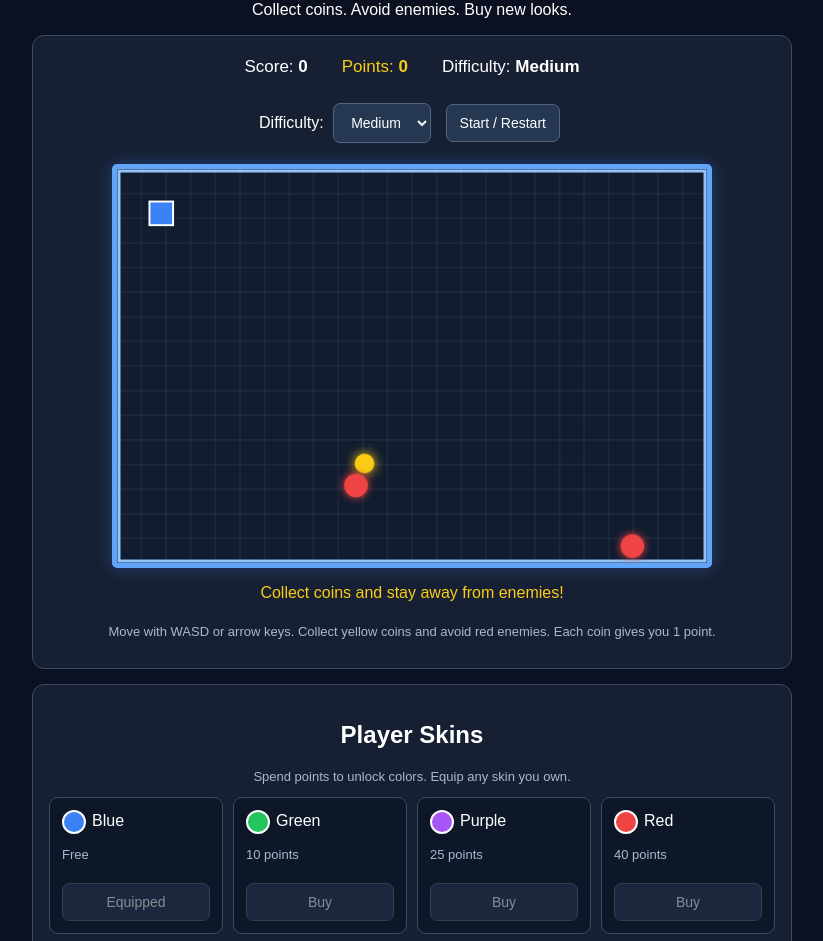
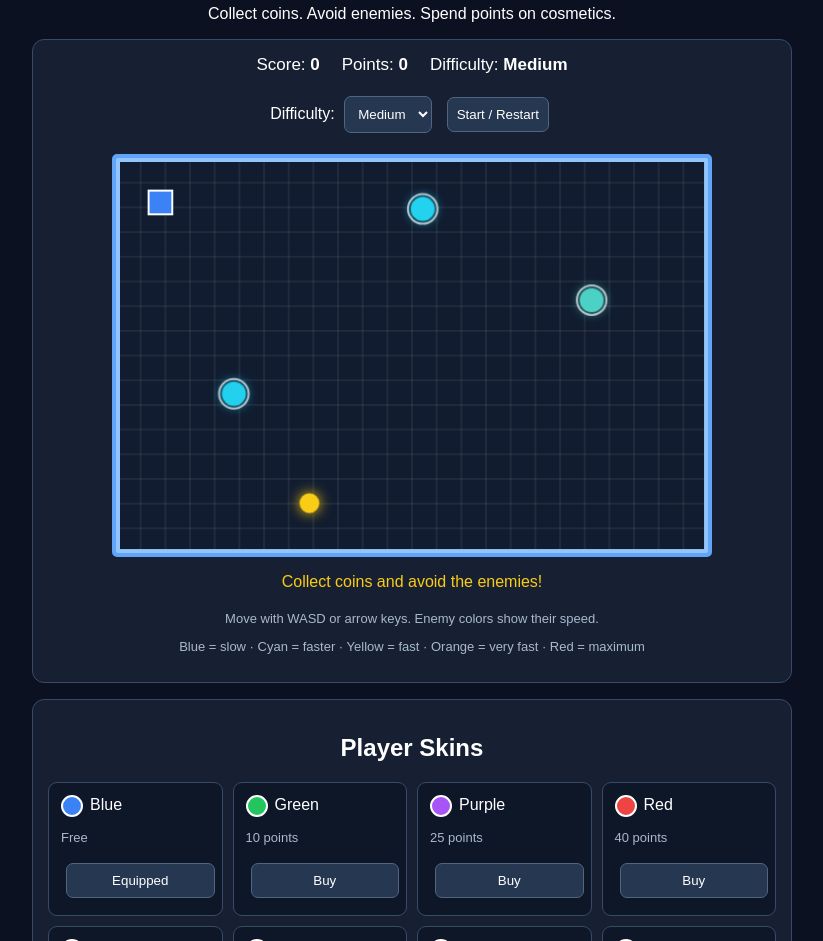
Before and after one commit to xbc1000/opinlypot, a plain HTML site: page index.html in a window 1280 px wide. Shown: the part 93-1034 px from the top of the page, without its empty margins (228-1051 px from the left). Drawn offline with Linux system fonts and the light colour scheme.

Commit message:
Update index.html for game enhancements
Refactor HTML structure and improve game settings.

```diff
--- a/index.html
+++ b/index.html
@@ -2,111 +2,41 @@
 <html lang="en">
 <head>
 <meta charset="UTF-8">
-<meta name="viewport" content="width=device-width, initial-scale=1.0">
+<meta name="viewport" content="width=device-width, initial-scale=1">
 <title>Coin Collector</title>
-
 <style>
-* { box-sizing: border-box; }
-
-body {
-  margin: 0;
-  padding: 20px;
-  background: #0b1120;
-  color: white;
-  font-family: Arial, sans-serif;
-  text-align: center;
-}
-
-h1 { color: #60a5fa; margin-bottom: 8px; }
-
-.panel {
-  max-width: 760px;
-  margin: 15px auto;
-  padding: 16px;
-  background: #172033;
-  border: 1px solid #374b69;
-  border-radius: 12px;
-}
-
-.stats {
-  display: flex;
-  justify-content: center;
-  gap: 24px;
-  flex-wrap: wrap;
-  font-size: 17px;
-}
-
-.stat { margin: 5px; }
-.gold { color: #facc15; }
-.green { color: #4ade80; }
-
-canvas {
-  display: block;
-  width: 100%;
-  max-width: 600px;
-  height: auto;
-  margin: 15px auto;
-  border: 5px solid #60a5fa;
-  border-radius: 5px;
-  box-shadow: 0 0 18px #3b82f655;
-  touch-action: none;
-}
-
-button, select {
-  padding: 10px 13px;
-  margin: 5px;
-  border: 1px solid #526580;
-  border-radius: 7px;
-  background: #263751;
-  color: white;
-  font-size: 14px;
-  cursor: pointer;
-}
-
-button:hover { background: #36547a; }
-button:disabled { opacity: .5; cursor: not-allowed; }
-
-.shop-grid {
-  display: grid;
-  grid-template-columns: repeat(auto-fit, minmax(155px, 1fr));
-  gap: 10px;
-  text-align: left;
-}
-
-.item {
-  background: #0e1728;
-  border: 1px solid #374b69;
-  padding: 12px;
-  border-radius: 9px;
-}
-
-.swatch {
-  width: 24px;
-  height: 24px;
-  display: inline-block;
-  border-radius: 50%;
-  vertical-align: middle;
-  border: 2px solid white;
-  margin-right: 6px;
-}
-
-.item button { width: 100%; margin: 8px 0 0; }
-#message { min-height: 24px; color: #facc15; }
-.small { color: #a9b8ce; font-size: 13px; }
-
+*{box-sizing:border-box}
+body{margin:0;padding:18px;background:#0b1120;color:white;font-family:Arial;text-align:center}
+h1{color:#60a5fa}
+.panel{max-width:760px;margin:16px auto;padding:15px;background:#172033;border:1px solid #374b69;border-radius:12px}
+.stats{display:flex;justify-content:center;gap:22px;flex-wrap:wrap;font-size:17px}
+select,input,button{padding:9px;margin:5px;border-radius:7px;border:1px solid #526580;background:#263751;color:white}
+button{cursor:pointer}
+button:hover{background:#36547a}
+canvas{display:block;width:100%;max-width:600px;height:auto;margin:15px auto;border:4px solid #60a5fa;border-radius:5px;touch-action:none}
+.settings{display:grid;grid-template-columns:repeat(auto-fit,minmax(180px,1fr));gap:12px;text-align:left}
+.setting{background:#0e1728;padding:10px;border-radius:8px}
+.setting label{display:block;font-size:13px;color:#cbd5e1}
+.setting input{width:100%;margin:7px 0 0}
+.setting output{color:#facc15}
+.shop{display:grid;grid-template-columns:repeat(auto-fit,minmax(145px,1fr));gap:10px;text-align:left}
+.item{background:#0e1728;border:1px solid #374b69;padding:12px;border-radius:9px}
+.item button{width:100%}
+.swatch{display:inline-block;width:22px;height:22px;border:2px solid white;border-radius:50%;vertical-align:middle;margin-right:7px}
+.small{font-size:13px;color:#a9b8ce}
+#message{min-height:22px;color:#facc15}
+.hidden{display:none}
 </style>
 </head>
-
 <body>
-
 <h1>COIN COLLECTOR</h1>
-<p>Collect coins. Avoid enemies. Buy new looks.</p>
+<p>Collect coins. Avoid enemies. Spend points on cosmetics.</p>
 
 <div class="panel">
  <div class="stats">
-    <div class="stat">Score: <b id="score">0</b></div>
-    <div class="stat gold">Points: <b id="wallet">0</b></div>
-    <div class="stat">Difficulty: <b id="difficultyLabel">Medium</b></div>
+  <span>Score: <b id="score">0</b></span>
+  <span>Points: <b id="wallet">0</b></span>
+  <span>Difficulty: <b id="modeLabel">Medium</b></span>
  </div>
 
  <p>
@@ -115,354 +45,318 @@ button:disabled { opacity: .5; cursor: not-allowed; }
    <option value="easy">Easy</option>
    <option value="medium" selected>Medium</option>
    <option value="hard">Hard</option>
+   <option value="custom">Custom</option>
   </select>
-    <button onclick="startGame()">Start / Restart</button>
+  <button id="start">Start / Restart</button>
  </p>
 
+ <div id="customSettings" class="settings hidden">
+  <div class="setting">
+   <label>Number of enemies</label>
+   <input id="enemyCount" type="number" min="1" max="15" value="3">
+  </div>
+  <div class="setting">
+   <label>Player speed</label>
+   <input id="playerSpeed" type="number" min="1" max="8" step=".5" value="3.5">
+  </div>
+  <div class="setting">
+   <label>Enemy starting speed</label>
+   <input id="enemyStart" type="number" min=".5" max="12" step=".5" value="2">
+  </div>
+  <div class="setting">
+   <label>Enemy maximum speed</label>
+   <input id="enemyMax" type="number" min="1" max="20" step=".5" value="8">
+  </div>
+  <div class="setting">
+   <label>Acceleration per coin</label>
+   <input id="acceleration" type="number" min="0" max="1" step=".005" value=".035">
+  </div>
+  <div class="setting">
+   <label>Coin value</label>
+   <input id="coinValue" type="number" min="1" max="10" value="1">
+  </div>
+ </div>
+
  <canvas id="game" width="600" height="400"></canvas>
-  <p id="message">Press Start to play.</p>
-  <p class="small">
-    Move with WASD or arrow keys. Collect yellow coins and avoid red enemies.
-    Each coin gives you 1 point.
-  </p>
+ <p id="message">Collect the yellow coins!</p>
+ <p class="small">Move with WASD or arrow keys. Enemy colors show their speed.</p>
+ <p class="small">Blue = slow · Cyan = faster · Yellow = fast · Orange = very fast · Red = maximum</p>
 </div>
 
 <div class="panel">
  <h2>Player Skins</h2>
-  <p class="small">Spend points to unlock colors. Equip any skin you own.</p>
-  <div class="shop-grid" id="skinShop"></div>
+ <div id="skinShop" class="shop"></div>
 </div>
-
 <div class="panel">
  <h2>Backgrounds</h2>
-  <p class="small">Change the arena's background color.</p>
-  <div class="shop-grid" id="backgroundShop"></div>
+ <div id="backgroundShop" class="shop"></div>
 </div>
 
 <script>
-const canvas = document.getElementById("game");
-const ctx = canvas.getContext("2d");
-const scoreEl = document.getElementById("score");
-const walletEl = document.getElementById("wallet");
-const messageEl = document.getElementById("message");
-const difficultySelect = document.getElementById("difficulty");
+const canvas=document.getElementById("game");
+const ctx=canvas.getContext("2d");
+const $=id=>document.getElementById(id);
 
-const skins = [
-  { name: "Blue", color: "#3b82f6", price: 0 },
-  { name: "Green", color: "#22c55e", price: 10 },
-  { name: "Purple", color: "#a855f7", price: 25 },
-  { name: "Red", color: "#ef4444", price: 40 },
-  { name: "Pink", color: "#ec4899", price: 60 },
-  { name: "Gold", color: "#facc15", price: 100 },
-  { name: "White", color: "#f8fafc", price: 150 },
-  { name: "Cyan", color: "#22d3ee", price: 200 }
+const skins=[
+ {name:"Blue",color:"#3b82f6",price:0},
+ {name:"Green",color:"#22c55e",price:10},
+ {name:"Purple",color:"#a855f7",price:25},
+ {name:"Red",color:"#ef4444",price:40},
+ {name:"Pink",color:"#ec4899",price:60},
+ {name:"Gold",color:"#facc15",price:100},
+ {name:"White",color:"#f8fafc",price:150},
+ {name:"Cyan",color:"#22d3ee",price:200}
 ];
 
-const backgrounds = [
-  { name: "Classic", color: "#111c30", price: 0 },
-  { name: "Forest", color: "#123c2a", price: 20 },
-  { name: "Ocean", color: "#102e4a", price: 30 },
-  { name: "Purple Night", color: "#30194b", price: 50 },
-  { name: "Red Planet", color: "#51251f", price: 75 },
-  { name: "Dark", color: "#080808", price: 100 }
+const backgrounds=[
+ {name:"Classic",color:"#111c30",price:0},
+ {name:"Forest",color:"#123c2a",price:20},
+ {name:"Ocean",color:"#102e4a",price:30},
+ {name:"Purple Night",color:"#30194b",price:50},
+ {name:"Red Planet",color:"#51251f",price:75},
+ {name:"Dark",color:"#080808",price:100}
 ];
 
-const modes = {
-  easy:   { player: 4.5, enemy: 1.3, count: 1 },
-  medium: { player: 3.5, enemy: 2.0, count: 2 },
-  hard:   { player: 2.6, enemy: 2.8, count: 4 }
+const modes={
+ easy:{count:1,player:5,start:1,max:3,acc:.01,value:1},
+ medium:{count:3,player:3.5,start:2,max:8,acc:.035,value:1},
+ hard:{count:6,player:2.5,start:3,max:12,acc:.06,value:1}
 };
 
-function loadData() {
-  try {
-    return JSON.parse(localStorage.getItem("coinCollectorSave")) || {};
-  } catch {
-    return {};
+function loadSave(){
+ try{return JSON.parse(localStorage.getItem("coinCollectorSave"))||{}}
+ catch{return {}}
 }
+const saved=loadSave();
+let wallet=Number.isFinite(saved.wallet)?Math.max(0,saved.wallet):0;
+let ownedSkins=Array.isArray(saved.ownedSkins)?saved.ownedSkins.filter(n=>skins.some(s=>s.name===n)):["Blue"];
+let ownedBackgrounds=Array.isArray(saved.ownedBackgrounds)?saved.ownedBackgrounds.filter(n=>backgrounds.some(b=>b.name===n)):["Classic"];
+if(!ownedSkins.includes("Blue"))ownedSkins.push("Blue");
+if(!ownedBackgrounds.includes("Classic"))ownedBackgrounds.push("Classic");
+let selectedSkin=ownedSkins.includes(saved.selectedSkin)?saved.selectedSkin:"Blue";
+let selectedBackground=ownedBackgrounds.includes(saved.selectedBackground)?saved.selectedBackground:"Classic";
+
+let player,coin,enemies=[],score=0,running=false,version=0,keys={};
+let config=modes.medium;
+
+function save(){
+ localStorage.setItem("coinCollectorSave",JSON.stringify({
+  wallet,ownedSkins,ownedBackgrounds,selectedSkin,selectedBackground
+ }));
+ $("wallet").textContent=wallet;
 }
 
-const saved = loadData();
-let wallet = Number.isFinite(saved.wallet) ? Math.max(0, saved.wallet) : 0;
-let ownedSkins = Array.isArray(saved.ownedSkins)
-  ? saved.ownedSkins.filter(n => skins.some(s => s.name === n))
-  : ["Blue"];
-let ownedBackgrounds = Array.isArray(saved.ownedBackgrounds)
-  ? saved.ownedBackgrounds.filter(n => backgrounds.some(b => b.name === n))
-  : ["Classic"];
+function currentSkin(){return skins.find(s=>s.name===selectedSkin)||skins[0]}
+function currentBg(){return backgrounds.find(b=>b.name===selectedBackground)||backgrounds[0]}
 
-if (!ownedSkins.includes("Blue")) ownedSkins.push("Blue");
-if (!ownedBackgrounds.includes("Classic")) ownedBackgrounds.push("Classic");
+function randomPos(){
+ return {x:25+Math.random()*(canvas.width-50),y:25+Math.random()*(canvas.height-50)};
+}
+function dist(a,b){return Math.hypot(a.x-b.x,a.y-b.y)}
 
-let selectedSkin = ownedSkins.includes(saved.selectedSkin)
-  ? saved.selectedSkin : "Blue";
-let selectedBackground = ownedBackgrounds.includes(saved.selectedBackground)
-  ? saved.selectedBackground : "Classic";
-
-let player, coin, enemies, score = 0;
-let running = false;
-let gameVersion = 0;
-let keys = {};
-
-function saveData() {
-  localStorage.setItem("coinCollectorSave", JSON.stringify({
-    wallet, ownedSkins, ownedBackgrounds,
-    selectedSkin, selectedBackground
-  }));
-  walletEl.textContent = wallet;
-}
-
-function getSkin() {
-  return skins.find(s => s.name === selectedSkin) || skins[0];
-}
-
-function getBackground() {
-  return backgrounds.find(b => b.name === selectedBackground)
-    || backgrounds[0];
-}
-
-function randomPosition() {
+function getConfig(){
+ const difficulty=$("difficulty").value;
+ if(difficulty!=="custom")return {...modes[difficulty]};
  return {
-    x: 25 + Math.random() * (canvas.width - 50),
-    y: 25 + Math.random() * (canvas.height - 50)
+  count:Math.max(1,Math.min(15,Number($("enemyCount").value)||1)),
+  player:Math.max(1,Math.min(8,Number($("playerSpeed").value)||3.5)),
+  start:Math.max(.5,Math.min(12,Number($("enemyStart").value)||2)),
+  max:Math.max(1,Math.min(20,Number($("enemyMax").value)||8)),
+  acc:Math.max(0,Math.min(1,Number($("acceleration").value)||0)),
+  value:Math.max(1,Math.min(10,Math.floor(Number($("coinValue").value)||1)))
  };
 }
 
-function distance(a, b) {
-  return Math.hypot(a.x - b.x, a.y - b.y);
+function startGame(){
+ version++;
+ const v=version;
+ config=getConfig();
+ config.max=Math.max(config.start,config.max);
+ player={x:45,y:45,size:13};
+ coin=randomPos();
+ enemies=[];
+ score=0;
+ keys={};
+ running=true;
+ $("score").textContent=score;
+ $("modeLabel").textContent=$("difficulty").selectedOptions[0].text;
+ $("message").textContent="Collect coins and avoid the enemies!";
+ for(let i=0;i<config.count;i++){
+  let p=randomPos();
+  while(dist(p,player)<100)p=randomPos();
+  const angle=Math.random()*Math.PI*2;
+  const speed=config.start*(.8+Math.random()*.4);
+  enemies.push({
+   x:p.x,y:p.y,
+   dx:Math.cos(angle)*speed,
+   dy:Math.sin(angle)*speed,
+   base:speed
+  });
+ }
+ draw(v);
 }
 
-function startGame() {
-  gameVersion++;
-  const version = gameVersion;
-  const mode = modes[difficultySelect.value];
+$("start").addEventListener("click",startGame);
+$("difficulty").addEventListener("change",()=>{
+ $("customSettings").classList.toggle("hidden",$("difficulty").value!=="custom");
+ if(running)startGame();
+});
 
-  player = { x: 45, y: 45, size: 13 };
-  coin = randomPosition();
-  enemies = [];
-  score = 0;
-  keys = {};
-  running = true;
+document.addEventListener("keydown",e=>{
+ const k=e.key.toLowerCase();
+ if(["arrowup","arrowdown","arrowleft","arrowright"," "].includes(k))e.preventDefault();
+ keys[k]=true;
+});
+document.addEventListener("keyup",e=>keys[e.key.toLowerCase()]=false);
+window.addEventListener("blur",()=>keys={});
 
-  for (let i = 0; i < mode.count; i++) {
-    let e = randomPosition();
-
-    while (distance(e, player) < 100) e = randomPosition();
-
-    const angle = Math.random() * Math.PI * 2;
-    enemies.push({
-      x: e.x, y: e.y,
-      dx: Math.cos(angle) * mode.enemy,
-      dy: Math.sin(angle) * mode.enemy
-    });
+function speedColor(speed,max){
+ const ratio=Math.max(0,Math.min(1,speed/max));
+ const stops=[
+  [0,[59,130,246]],
+  [.25,[34,211,238]],
+  [.5,[250,204,21]],
+  [.75,[249,115,22]],
+  [1,[239,68,68]]
+ ];
+ let i=0;
+ while(i<stops.length-2&&ratio>stops[i+1][0])i++;
+ const a=stops[i],b=stops[i+1];
+ const t=(ratio-a[0])/(b[0]-a[0]);
+ const rgb=a[1].map((c,j)=>Math.round(c+(b[1][j]-c)*t));
+ return `rgb(${rgb.join(",")})`;
 }
 
-  scoreEl.textContent = score;
-  document.getElementById("difficultyLabel").textContent =
-    difficultySelect.options[difficultySelect.selectedIndex].text;
+function draw(v){
+ if(!running||v!==version)return;
+ ctx.clearRect(0,0,600,400);
+ ctx.fillStyle=currentBg().color;
+ ctx.fillRect(0,0,600,400);
 
-  messageEl.textContent = "Collect coins and stay away from enemies!";
-  draw(version);
-}
+ // Arena grid and bright boundaries
+ ctx.strokeStyle="#ffffff20";
+ ctx.lineWidth=1;
+ for(let x=0;x<=600;x+=25){ctx.beginPath();ctx.moveTo(x,0);ctx.lineTo(x,400);ctx.stroke()}
+ for(let y=0;y<=400;y+=25){ctx.beginPath();ctx.moveTo(0,y);ctx.lineTo(600,y);ctx.stroke()}
+ ctx.strokeStyle="#93c5fd";
+ ctx.lineWidth=4;
+ ctx.strokeRect(2,2,596,396);
 
-document.addEventListener("keydown", e => {
-  const k = e.key.toLowerCase();
-  if (["arrowup", "arrowdown", "arrowleft", "arrowright", " "].includes(k)) {
-    e.preventDefault();
-  }
-  keys[k] = true;
-});
-
-document.addEventListener("keyup", e => {
-  keys[e.key.toLowerCase()] = false;
-});
-
-window.addEventListener("blur", () => { keys = {}; });
-
-function draw(version) {
-  if (!running || version !== gameVersion) return;
-
-  const mode = modes[difficultySelect.value];
-  const speedMultiplier = Math.min(2.5, 1 + score * 0.035);
-
-  ctx.clearRect(0, 0, canvas.width, canvas.height);
-  ctx.fillStyle = getBackground().color;
-  ctx.fillRect(0, 0, canvas.width, canvas.height);
-
-  // Clearly visible arena grid
-  ctx.strokeStyle = "#ffffff18";
-  ctx.lineWidth = 1;
-
-  for (let x = 0; x <= canvas.width; x += 25) {
-    ctx.beginPath();
-    ctx.moveTo(x, 0);
-    ctx.lineTo(x, canvas.height);
-    ctx.stroke();
-  }
-
-  for (let y = 0; y <= canvas.height; y += 25) {
-    ctx.beginPath();
-    ctx.moveTo(0, y);
-    ctx.lineTo(canvas.width, y);
-    ctx.stroke();
-  }
-
-  // Inner border
-  ctx.strokeStyle = "#93c5fd";
-  ctx.lineWidth = 3;
-  ctx.strokeRect(2, 2, canvas.width - 4, canvas.height - 4);
-
-  // Player movement
-  let mx = 0, my = 0;
-  if (keys["arrowup"] || keys["w"]) my--;
-  if (keys["arrowdown"] || keys["s"]) my++;
-  if (keys["arrowleft"] || keys["a"]) mx--;
-  if (keys["arrowright"] || keys["d"]) mx++;
-
-  if (mx && my) {
-    mx *= Math.SQRT1_2;
-    my *= Math.SQRT1_2;
-  }
-
-  player.x += mx * mode.player;
-  player.y += my * mode.player;
-
-  player.x = Math.max(16, Math.min(canvas.width - 16, player.x));
-  player.y = Math.max(16, Math.min(canvas.height - 16, player.y));
+ let mx=0,my=0;
+ if(keys.arrowup||keys.w)my--;
+ if(keys.arrowdown||keys.s)my++;
+ if(keys.arrowleft||keys.a)mx--;
+ if(keys.arrowright||keys.d)mx++;
+ if(mx&&my){mx*=Math.SQRT1_2;my*=Math.SQRT1_2}
+ player.x=Math.max(16,Math.min(584,player.x+mx*config.player));
+ player.y=Math.max(16,Math.min(384,player.y+my*config.player));
 
  // Coin
-  ctx.fillStyle = "#facc15";
-  ctx.shadowColor = "#facc15";
-  ctx.shadowBlur = 12;
-  ctx.beginPath();
-  ctx.arc(coin.x, coin.y, 10, 0, Math.PI * 2);
-  ctx.fill();
-  ctx.shadowBlur = 0;
+ ctx.fillStyle="#facc15";
+ ctx.shadowColor="#facc15";
+ ctx.shadowBlur=14;
+ ctx.beginPath();ctx.arc(coin.x,coin.y,10,0,Math.PI*2);ctx.fill();
+ ctx.shadowBlur=0;
 
-  // Collect coin
-  if (distance(player, coin) < 23) {
+ if(dist(player,coin)<23){
   score++;
-    wallet++;
-    scoreEl.textContent = score;
-    saveData();
-    coin = randomPosition();
-    messageEl.textContent = "Coin collected! Enemies are getting faster.";
+  wallet+=config.value;
+  $("score").textContent=score;
+  save();
+  coin=randomPos();
+  $("message").textContent="+"+config.value+" points! Enemies are accelerating.";
  }
 
  // Player
-  ctx.fillStyle = getSkin().color;
-  ctx.fillRect(player.x - 12, player.y - 12, 24, 24);
-  ctx.strokeStyle = "#ffffff";
-  ctx.lineWidth = 2;
-  ctx.strokeRect(player.x - 12, player.y - 12, 24, 24);
+ ctx.fillStyle=currentSkin().color;
+ ctx.fillRect(player.x-12,player.y-12,24,24);
+ ctx.strokeStyle="white";ctx.lineWidth=2;
+ ctx.strokeRect(player.x-12,player.y-12,24,24);
 
-  // Enemies get faster as score rises
-  for (const enemy of enemies) {
-    enemy.x += enemy.dx * speedMultiplier;
-    enemy.y += enemy.dy * speedMultiplier;
+ // Enemy speed increases with score; color tracks actual speed.
+ for(const e of enemies){
+  const oldSpeed=Math.hypot(e.dx,e.dy);
+  const target=Math.min(config.max,e.base+score*config.acc);
+  const newSpeed=Math.min(config.max,Math.max(.1,target));
+  if(oldSpeed>0){
+   e.dx=e.dx/oldSpeed*newSpeed;
+   e.dy=e.dy/oldSpeed*newSpeed;
+  }
+  e.x+=e.dx;e.y+=e.dy;
 
-    if (enemy.x < 14 || enemy.x > canvas.width - 14) {
-      enemy.dx *= -1;
-      enemy.x = Math.max(14, Math.min(canvas.width - 14, enemy.x));
-    }
+  if(e.x<14||e.x>586){e.dx*=-1;e.x=Math.max(14,Math.min(586,e.x))}
+  if(e.y<14||e.y>386){e.dy*=-1;e.y=Math.max(14,Math.min(386,e.y))}
 
-    if (enemy.y < 14 || enemy.y > canvas.height - 14) {
-      enemy.dy *= -1;
-      enemy.y = Math.max(14, Math.min(canvas.height - 14, enemy.y));
-    }
+  const speed=Math.hypot(e.dx,e.dy);
+  const color=speedColor(speed,config.max);
+  ctx.fillStyle=color;
+  ctx.shadowColor=color;
+  ctx.shadowBlur=12;
+  ctx.beginPath();ctx.arc(e.x,e.y,12,0,Math.PI*2);ctx.fill();
+  ctx.shadowBlur=0;
 
-    ctx.fillStyle = "#ef4444";
-    ctx.shadowColor = "#ef4444";
-    ctx.shadowBlur = 8;
-    ctx.beginPath();
-    ctx.arc(enemy.x, enemy.y, 12, 0, Math.PI * 2);
-    ctx.fill();
-    ctx.shadowBlur = 0;
+  // Speed indicator ring
+  ctx.strokeStyle="#ffffffaa";
+  ctx.lineWidth=2;
+  ctx.beginPath();ctx.arc(e.x,e.y,15,0,Math.PI*2);ctx.stroke();
 
-    if (distance(player, enemy) < 25) {
-      running = false;
-      messageEl.textContent =
-        "Game over! Score: " + score + ". Press Start / Restart to try again.";
+  if(dist(player,e)<25){
+   running=false;
+   $("message").textContent="Game over! Score: "+score+". Press Start / Restart to play again.";
    return;
   }
  }
-
-  requestAnimationFrame(() => draw(version));
+ requestAnimationFrame(()=>draw(v));
 }
 
-function renderShop(items, owned, selected, containerId, type) {
-  const container = document.getElementById(containerId);
-  container.innerHTML = "";
-
-  for (const item of items) {
-    const isOwned = owned.includes(item.name);
-    const isSelected = selected === item.name;
-
-    const card = document.createElement("div");
-    card.className = "item";
-
-    const heading = document.createElement("div");
-    const swatch = document.createElement("span");
-    swatch.className = "swatch";
-    swatch.style.backgroundColor = item.color;
-
-    heading.appendChild(swatch);
-    heading.appendChild(document.createTextNode(item.name));
+function renderShop(items,owned,selected,containerId,type){
+ const container=$(containerId);
+ container.innerHTML="";
+ for(const item of items){
+  const card=document.createElement("div");
+  card.className="item";
+  const heading=document.createElement("div");
+  const swatch=document.createElement("span");
+  swatch.className="swatch";
+  swatch.style.background=item.color;
+  heading.append(swatch,document.createTextNode(item.name));
   card.appendChild(heading);
 
-    const price = document.createElement("p");
-    price.className = "small";
-    price.textContent = item.price === 0 ? "Free" : item.price + " points";
+  const price=document.createElement("p");
+  price.className="small";
+  price.textContent=item.price===0?"Free":item.price+" points";
   card.appendChild(price);
 
-    const button = document.createElement("button");
+  const button=document.createElement("button");
+  const isOwned=owned.includes(item.name);
+  const isSelected=selected===item.name;
+  button.textContent=isSelected?"Equipped":isOwned?"Equip":"Buy";
+  button.disabled=isSelected||(!isOwned&&wallet<item.price);
 
-    if (isSelected) {
-      button.textContent = "Equipped";
-      button.disabled = true;
-    } else if (isOwned) {
-      button.textContent = "Equip";
-    } else {
-      button.textContent = "Buy";
-      button.disabled = wallet < item.price;
-    }
-
-    button.addEventListener("click", () => {
-      if (!owned.includes(item.name)) {
-        if (wallet < item.price) return;
-        wallet -= item.price;
+  button.onclick=()=>{
+   if(!owned.includes(item.name)){
+    if(wallet<item.price)return;
+    wallet-=item.price;
     owned.push(item.name);
    }
-
-      if (type === "skin") selectedSkin = item.name;
-      else selectedBackground = item.name;
-
-      saveData();
+   if(type==="skin")selectedSkin=item.name;
+   else selectedBackground=item.name;
+   save();
    renderAllShops();
-    });
-
+  };
   card.appendChild(button);
   container.appendChild(card);
  }
 }
 
-function renderAllShops() {
-  renderShop(skins, ownedSkins, selectedSkin, "skinShop", "skin");
-  renderShop(
-    backgrounds, ownedBackgrounds, selectedBackground,
-    "backgroundShop", "background"
-  );
+function renderAllShops(){
+ renderShop(skins,ownedSkins,selectedSkin,"skinShop","skin");
+ renderShop(backgrounds,ownedBackgrounds,selectedBackground,"backgroundShop","background");
 }
 
-difficultySelect.addEventListener("change", () => {
-  document.getElementById("difficultyLabel").textContent =
-    difficultySelect.options[difficultySelect.selectedIndex].text;
-  if (running) startGame();
-});
-
-saveData();
+save();
 renderAllShops();
 startGame();
 </script>
-
 </body>
 </html>
```
Lines whose indentation alone changed are shown as unchanged.
